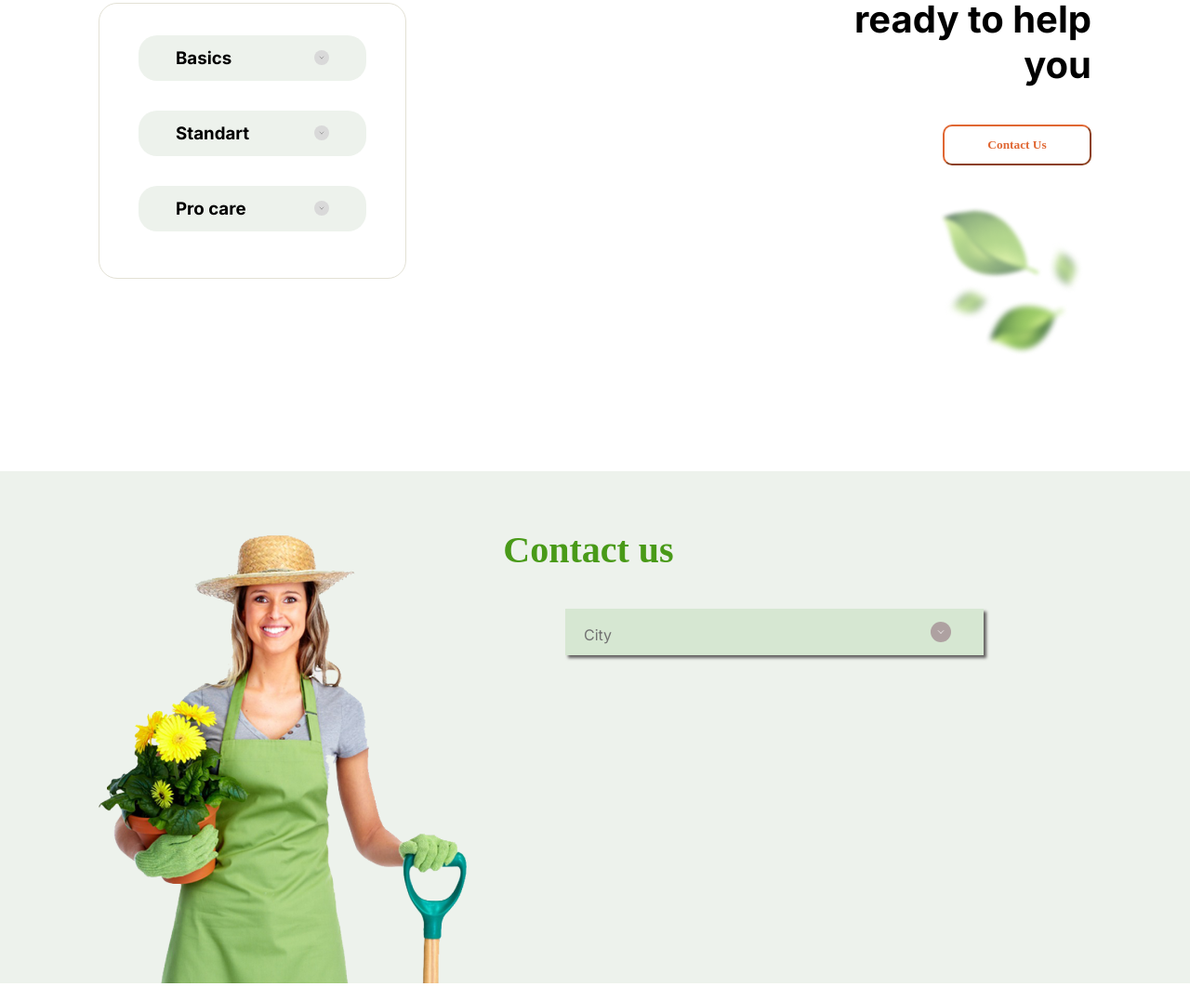
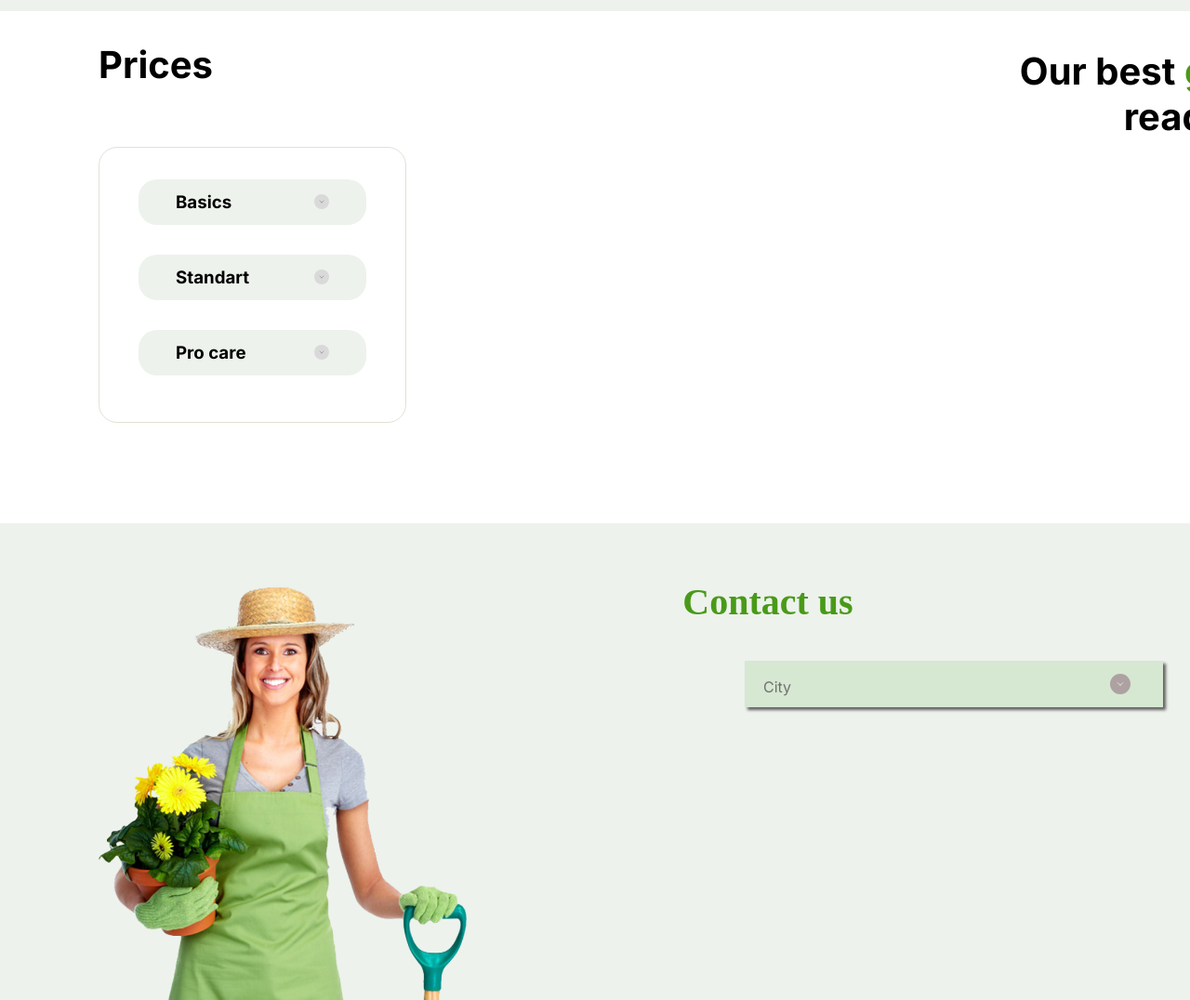
Before and after one commit to artsergienko/Plants, a plain HTML site: page index.html in a window 1280 px wide. Shown: the part 2704-3780 px from the top of the page at 93% size. Drawn offline with Linux system fonts and the light colour scheme; a web font is replaced by a local one.

Commit message:
Repositioning content.

```diff
--- a/index.html
+++ b/index.html
@@ -73,7 +73,8 @@
             <img class="about_img" src="./img/houseplant_1.svg" alt="Flower in a pot">
         </div>
     </section>
-    <section id="service" class="service">
+    <section id="service" class="service_item">
+        <div class="service">
         <div class="nav_service">
             <h2 class="title_2">
                 Service and our <br>projects
@@ -126,6 +127,7 @@
                     <div class="service_title">
                         <p class="card_title">Planting</p>
                         <p class="card_title_2">Lorem Ipsum has been the industry</p>
+                    </div>
                 </div>
             </div>
         </div>
@@ -244,9 +246,8 @@
         </div>
 
     </section>
-
-    <section id="contact" class="contact">
-
+    <section id="contact" class="contact_color">
+        <div class="contact">
             <div class="contact_h2">
                 <h2 class="contact_title">
                     Contact us
@@ -266,7 +267,7 @@
                     </div>
                 </div>
             </div>
-
+        </div>
     </section>
     <footer>
         <div class="footer_section_one">
--- a/style.css
+++ b/style.css
@@ -137,8 +137,13 @@ h1 {
     padding-left: 280px;
 }
 
+.service_item {
+    background-color: #EDF2EC;
+}
+
 .service {
-    background-color: #EDF2EC;
+    width: 1440px;
+    margin: 0 auto;
 }
 
 .nav_service {
@@ -205,6 +210,8 @@ h1 {
 
 .price {
     padding-right: 106px;
+    width: 1440px;
+    margin: 0 auto;
 }
 
 .price_basic {
@@ -345,7 +352,7 @@ h1 {
 }
 
 .price_item_2 {
-    padding-left: 400px;
+    padding-left: 600px;
 }
 
 .price_btn {
@@ -369,8 +376,13 @@ h1 {
     justify-content: end;
 }
 
+.contact_color {
+    background-color: #EDF2EC;
+}
+
 .contact {
-    background-color: #EDF2EC;
+    width: 1440px;
+    margin: 0 auto;
 }
 
 .contact_h2 {
```
Lines whose indentation alone changed are shown as unchanged.
